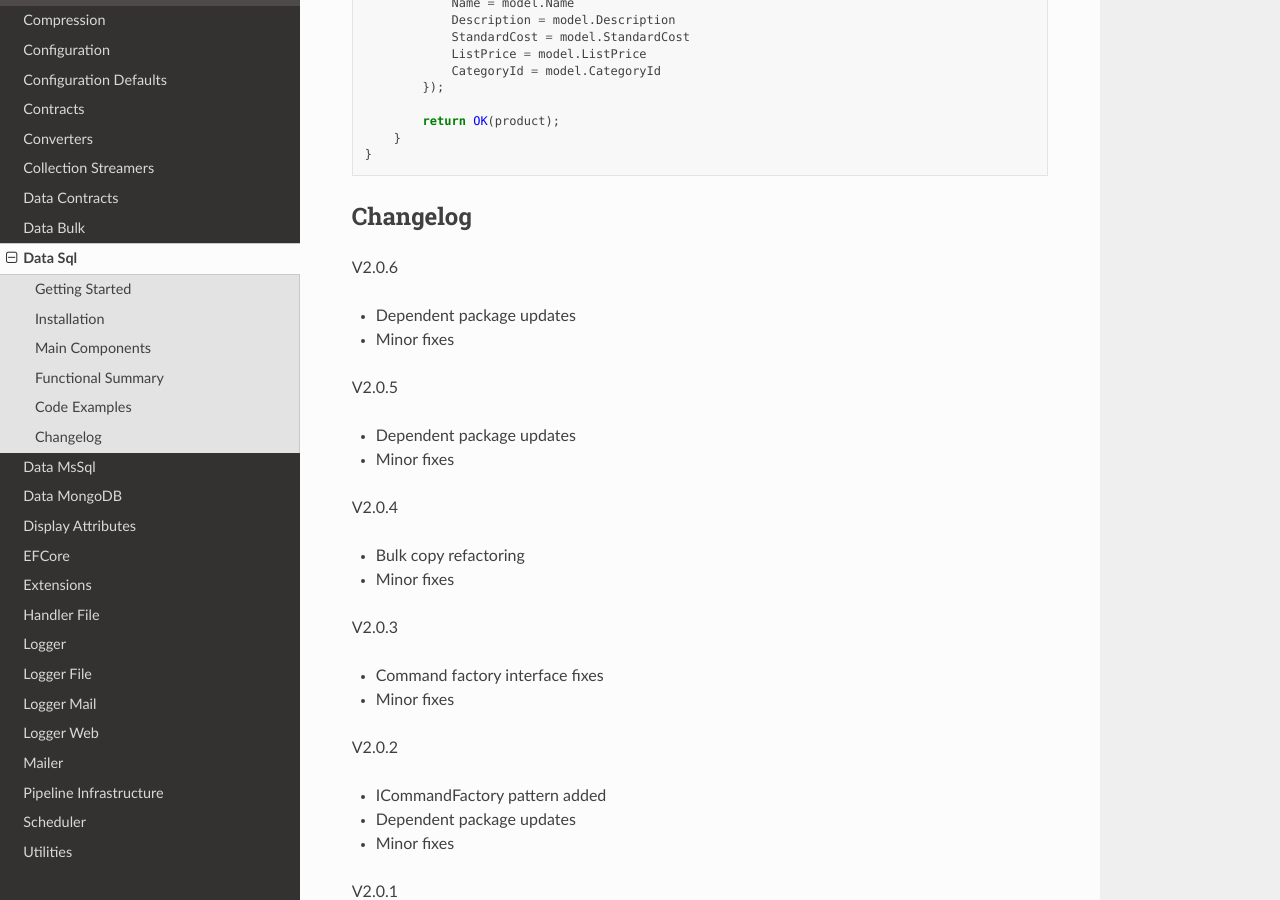
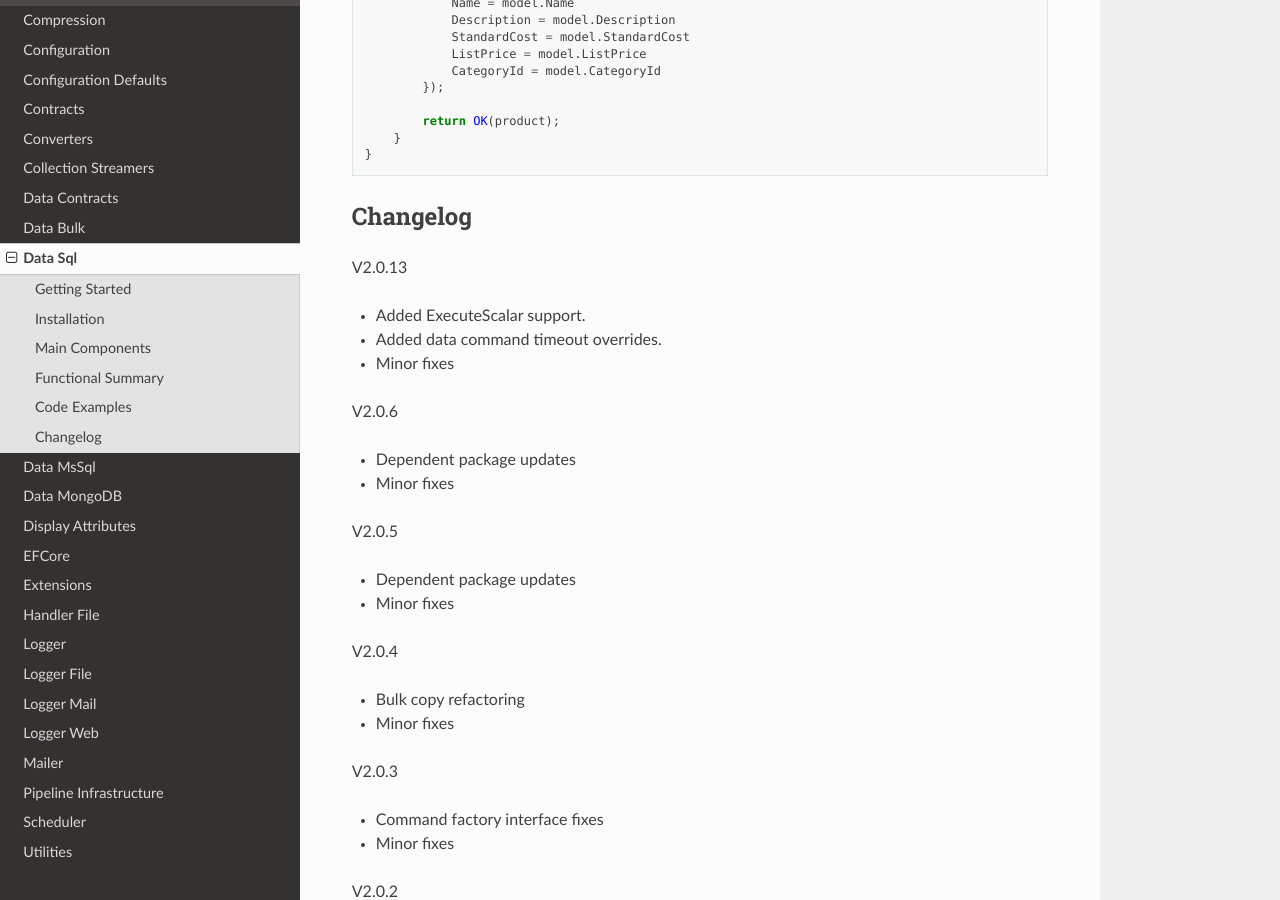
Before and after one commit to BjornWilliams/DocsVersaTul, a Sphinx documentation site: the page built from docs/source/sql.rst, in a window 1280 px wide and 900 px high, scrolled down 5466 px. Built offline with Sphinx 7.4.7 and the Read the Docs theme 2.0.0, drawn with Linux system fonts in a browser that asks for light colours.

Commit message:
Update sql.rst

```diff
--- a/docs/source/sql.rst
+++ b/docs/source/sql.rst
@@ -294,6 +294,12 @@ Code Examples
 Changelog
 -------------
 
+V2.0.13
+
+* Added ExecuteScalar support.
+* Added data command timeout overrides.
+* Minor fixes
+
 V2.0.6
 
 * Dependent package updates
```
